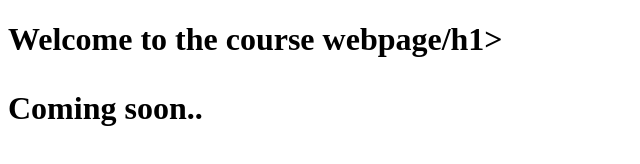
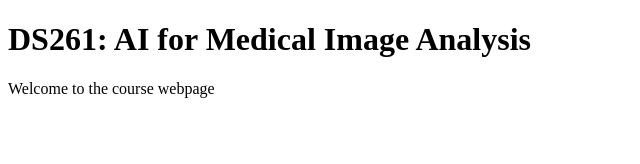
Before and after one commit to ds261/ds261.github.io, a plain HTML site: page index.html in a window 1280 px wide. Shown: the whole page, without its empty margins (0-640 px from the left). Drawn offline with Linux system fonts and the light colour scheme.

Commit message:
Update index.html

```diff
--- a/index.html
+++ b/index.html
@@ -5,8 +5,8 @@
 </head>
 <body>
 
-<h1>Welcome to the course webpage/h1>
-<p>Coming soon..</p>
+<h1>DS261: AI for Medical Image Analysis</h1>
+<p>Welcome to the course webpage</p>
 
 </body>
 </html>
```
